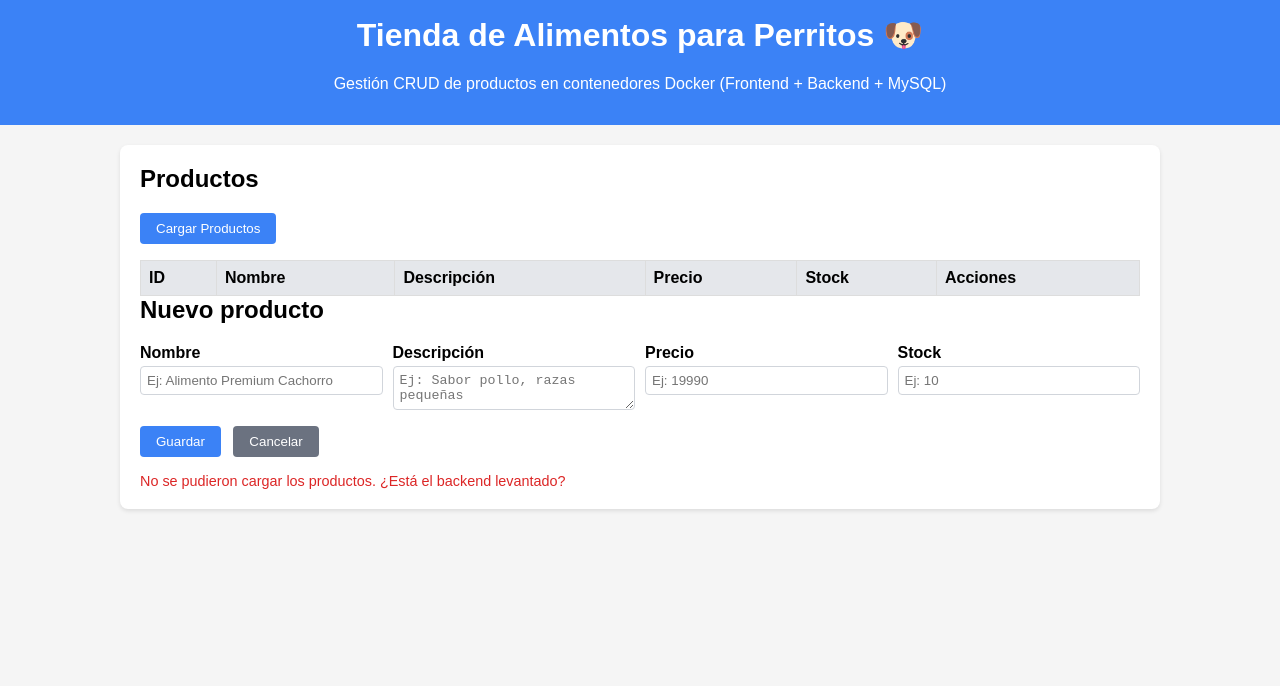
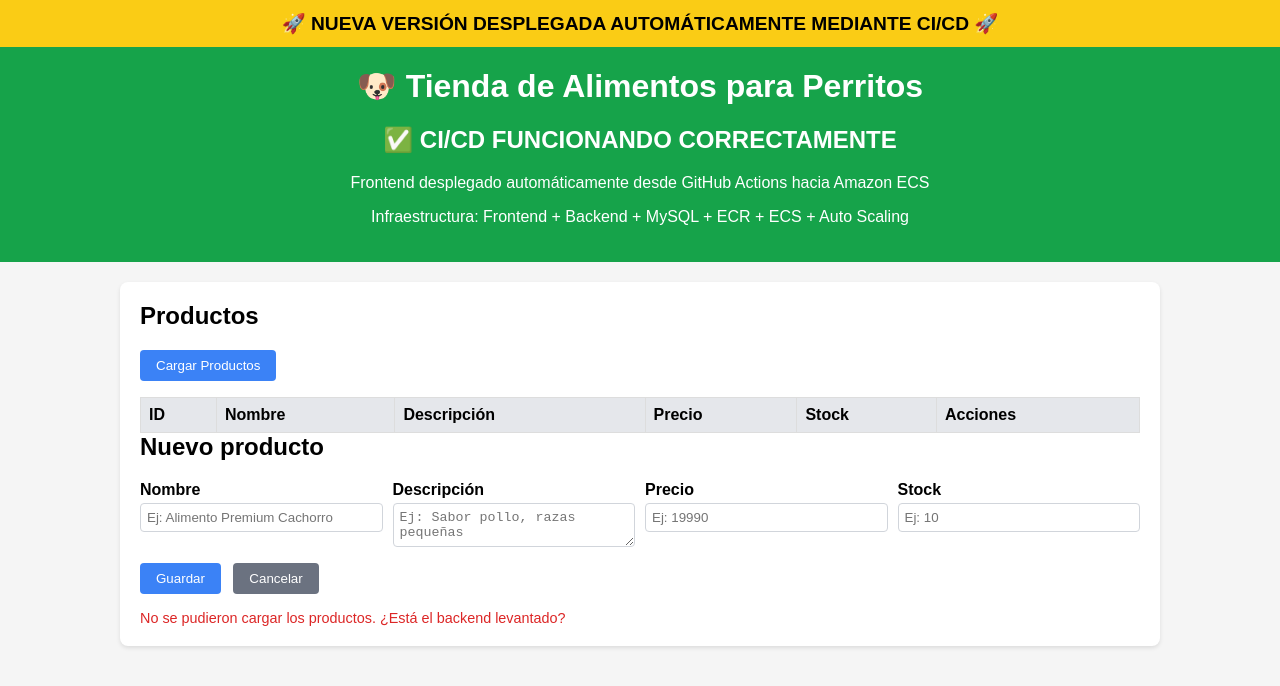
Before and after one commit to Nicool4s19/Devops-Front, a plain HTML site: page frontend/index.html in a window 1280 px wide. Drawn offline with Linux system fonts and the light colour scheme; no server answers.

Commit message:
Prueba final CI/CD

```diff
--- a/frontend/index.html
+++ b/frontend/index.html
@@ -2,7 +2,7 @@
 <html lang="es">
 <head>
   <meta charset="UTF-8" />
-  <title>Tienda de Alimentos para Perritos &#128054;</title>
+  <title>🚀 CI/CD OK - Tienda de Alimentos para Perritos 🐶</title>
   <meta name="viewport" content="width=device-width, initial-scale=1.0" />
   <style>
     body {
@@ -11,12 +11,23 @@
       padding: 0;
       background: #f5f5f5;
     }
+
     header {
-      background: #3b82f6;
+      background: #16a34a;
       color: white;
-      padding: 16px;
+      padding: 20px;
       text-align: center;
     }
+
+    .banner {
+      background: #facc15;
+      color: #000;
+      text-align: center;
+      padding: 12px;
+      font-size: 1.2rem;
+      font-weight: bold;
+    }
+
     main {
       max-width: 1000px;
       margin: 20px auto;
@@ -25,12 +36,15 @@
       border-radius: 8px;
       box-shadow: 0 2px 4px rgba(0,0,0,0.1);
     }
+
     h1, h2 {
       margin-top: 0;
     }
+
     .actions {
       margin-bottom: 16px;
     }
+
     button {
       padding: 8px 16px;
       margin-right: 8px;
@@ -40,39 +54,48 @@
       background: #3b82f6;
       color: white;
     }
+
     button.secondary {
       background: #6b7280;
     }
+
     button.danger {
       background: #ef4444;
     }
+
     table {
       width: 100%;
       border-collapse: collapse;
       margin-top: 16px;
     }
+
     th, td {
       border: 1px solid #ddd;
       padding: 8px;
       text-align: left;
     }
+
     th {
       background: #e5e7eb;
     }
+
     tr:nth-child(even) {
       background: #f9fafb;
     }
+
     .form-grid {
       display: grid;
       grid-template-columns: repeat(auto-fit, minmax(180px, 1fr));
       gap: 10px;
       margin-top: 16px;
     }
+
     label {
       display: block;
       font-weight: bold;
       margin-bottom: 4px;
     }
+
     input, textarea {
       width: 100%;
       padding: 6px;
@@ -80,29 +103,47 @@
       border: 1px solid #d1d5db;
       box-sizing: border-box;
     }
+
     .status {
       margin-top: 10px;
       font-size: 0.9rem;
     }
+
     .status.ok {
       color: #16a34a;
     }
+
     .status.error {
       color: #dc2626;
     }
   </style>
 </head>
+
 <body>
+
+  <div class="banner">
+    🚀 NUEVA VERSIÓN DESPLEGADA AUTOMÁTICAMENTE MEDIANTE CI/CD 🚀
+  </div>
+
   <header>
-    <h1>Tienda de Alimentos para Perritos &#128054;</h1>
-    <p>Gestión CRUD de productos en contenedores Docker (Frontend + Backend + MySQL)</p>
+    <h1>🐶 Tienda de Alimentos para Perritos</h1>
+    <h2>✅ CI/CD FUNCIONANDO CORRECTAMENTE</h2>
+    <p>
+      Frontend desplegado automáticamente desde GitHub Actions hacia Amazon ECS
+    </p>
+    <p>
+      Infraestructura: Frontend + Backend + MySQL + ECR + ECS + Auto Scaling
+    </p>
   </header>
+
   <main>
     <section>
       <h2>Productos</h2>
+
       <div class="actions">
         <button id="btnCargar">Cargar Productos</button>
       </div>
+
       <table>
         <thead>
           <tr>
@@ -114,40 +155,66 @@
             <th>Acciones</th>
           </tr>
         </thead>
+
         <tbody id="tbodyProductos">
-          <!-- Aqu�� se insertan filas dinamicamente -->
         </tbody>
       </table>
     </section>
 
     <section>
       <h2 id="formTitle">Nuevo producto</h2>
+
       <div class="form-grid">
         <div>
           <label for="nombre">Nombre</label>
-          <input type="text" id="nombre" placeholder="Ej: Alimento Premium Cachorro" />
+          <input
+            type="text"
+            id="nombre"
+            placeholder="Ej: Alimento Premium Cachorro"
+          />
         </div>
+
         <div>
           <label for="descripcion">Descripción</label>
-          <textarea id="descripcion" rows="2" placeholder="Ej: Sabor pollo, razas pequeñas"></textarea>
+          <textarea
+            id="descripcion"
+            rows="2"
+            placeholder="Ej: Sabor pollo, razas pequeñas"
+          ></textarea>
         </div>
+
         <div>
           <label for="precio">Precio</label>
-          <input type="number" id="precio" step="0.01" min="0" placeholder="Ej: 19990" />
+          <input
+            type="number"
+            id="precio"
+            step="0.01"
+            min="0"
+            placeholder="Ej: 19990"
+          />
         </div>
+
         <div>
           <label for="stock">Stock</label>
-          <input type="number" id="stock" min="0" placeholder="Ej: 10" />
+          <input
+            type="number"
+            id="stock"
+            min="0"
+            placeholder="Ej: 10"
+          />
         </div>
       </div>
+
       <div class="actions" style="margin-top: 12px;">
         <button id="btnGuardar">Guardar</button>
         <button id="btnCancelar" class="secondary">Cancelar</button>
       </div>
+
       <div id="status" class="status"></div>
     </section>
   </main>
 
   <script src="app.js"></script>
+
 </body>
 </html>
```
